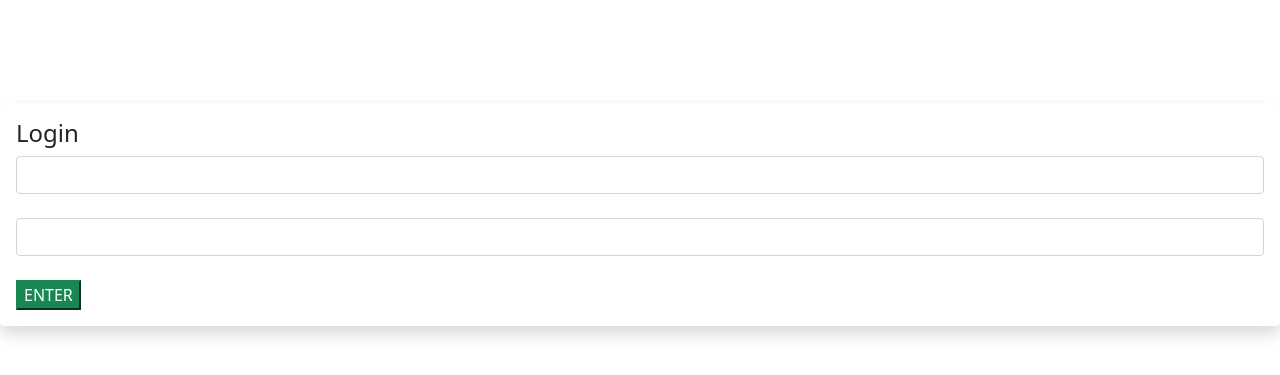
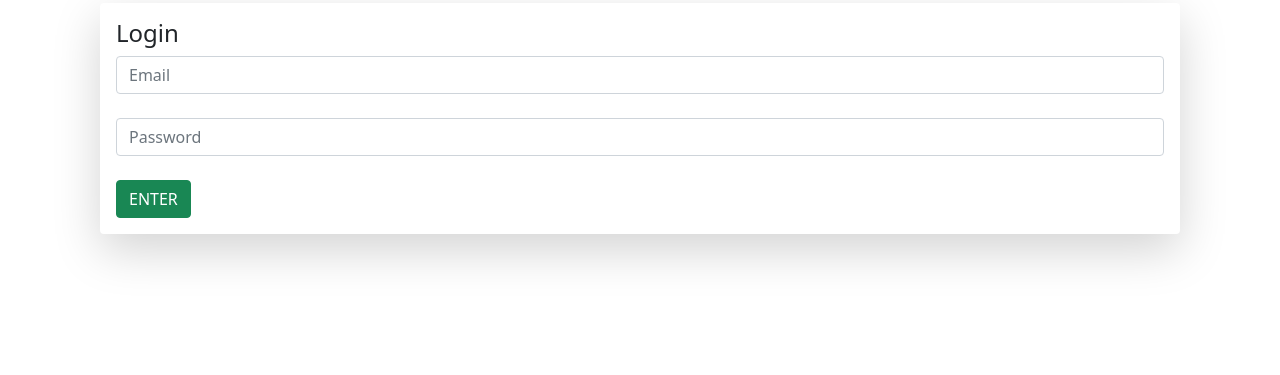
Before and after one commit to mdshahedarman/Pioneer-Bank, a plain HTML site: page index.html in a window 1280 px wide. Shown: the part 153-528 px from the top of the page. Drawn offline with nearby package versions, Linux system fonts and the light colour scheme.

Commit message:
finish first part

```diff
--- a/index.html
+++ b/index.html
@@ -10,13 +10,13 @@
 <body>
     <div class="login-area">
         <h1 class="text-center">Welcome to Pioneer Bank</h1>
-        <div class="submit-area shadow p-3 mb-5 bg-white rounded">
+        <div class="submit-area shadow-lg p-3 mb-5 bg-white rounded">
             <h4>Login</h4>
-            <input type="email" class="form-control" name="" id="">
+            <input type="email" class="form-control" placeholder="Email">
             <br>
-            <input type="password" class="form-control" name="" id="">
+            <input type="password" class="form-control" placeholder="Password">
             <br>
-            <button class="btn-success">ENTER</button>
+            <button class=" btn btn-success">ENTER</button>
     </div>
 </body>
 </html>
--- a/style.css
+++ b/style.css
@@ -1,3 +1,3 @@
-.text-center{
+body{
     padding: 100px;
 }
```
